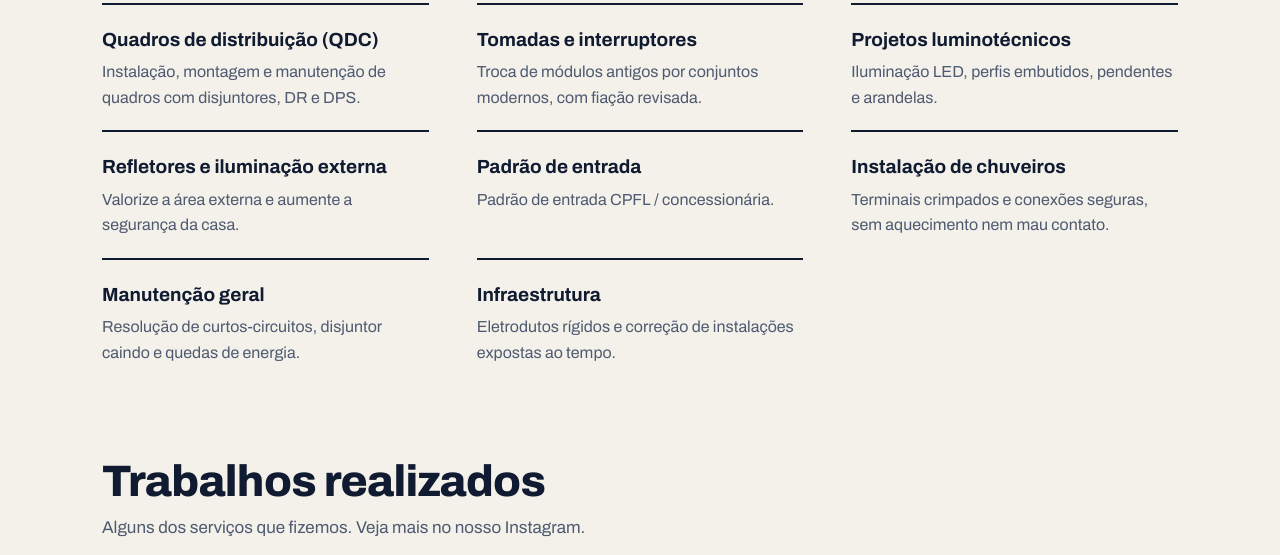
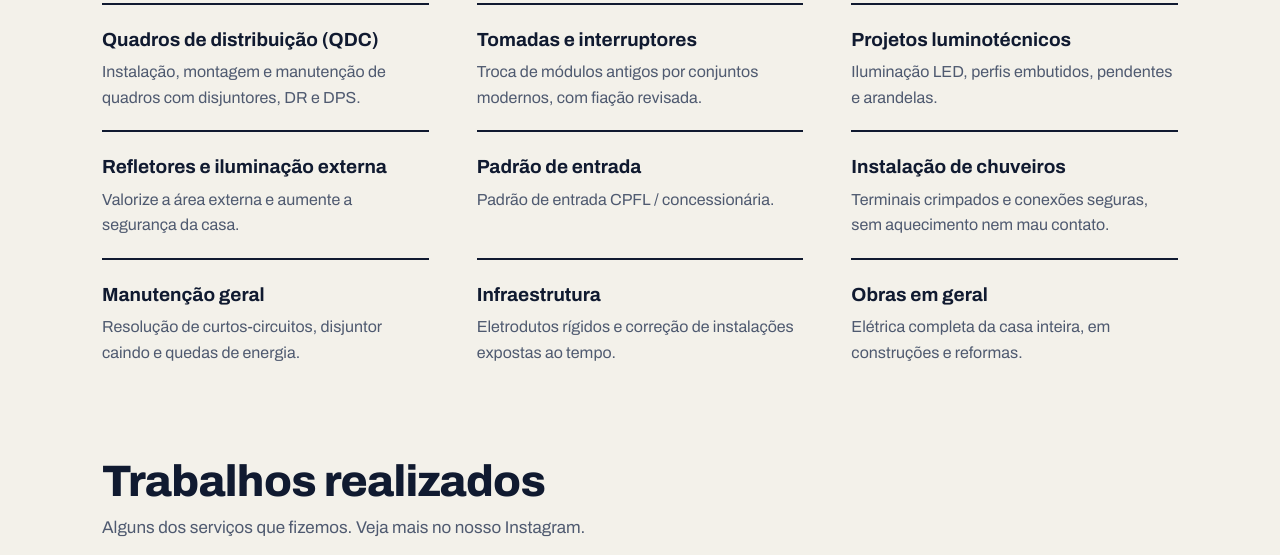
Before and after one commit to gustavocardosotec/DC-Eletrica-Residencial, a plain HTML site: page index.html in a window 1280 px wide. Shown: the part 969-1524 px from the top of the page. Drawn offline with Linux system fonts and the light colour scheme.

Commit message:
Add files via upload

```diff
--- a/index.html
+++ b/index.html
@@ -206,6 +206,7 @@ footer a{color:#fff}
     <div class="card"><b>Instalação de chuveiros</b><p>Terminais crimpados e conexões seguras, sem aquecimento nem mau contato.</p></div>
     <div class="card"><b>Manutenção geral</b><p>Resolução de curtos-circuitos, disjuntor caindo e quedas de energia.</p></div>
     <div class="card"><b>Infraestrutura</b><p>Eletrodutos rígidos e correção de instalações expostas ao tempo.</p></div>
+    <div class="card"><b>Obras em geral</b><p>Elétrica completa da casa inteira, em construções e reformas.</p></div>
   </div>
 </div></section>
 
```
Also changed, not shown: 1 other file.
